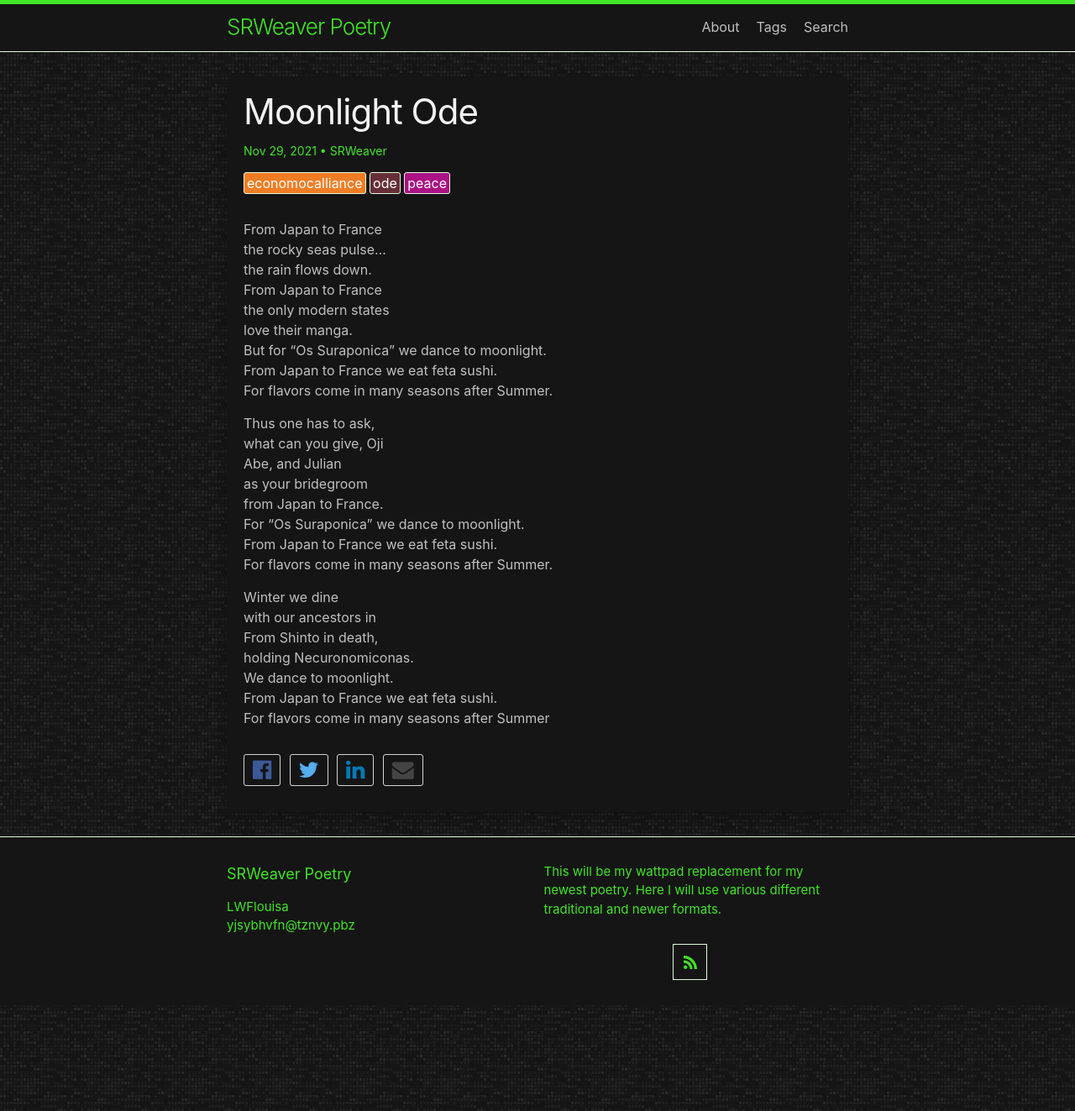
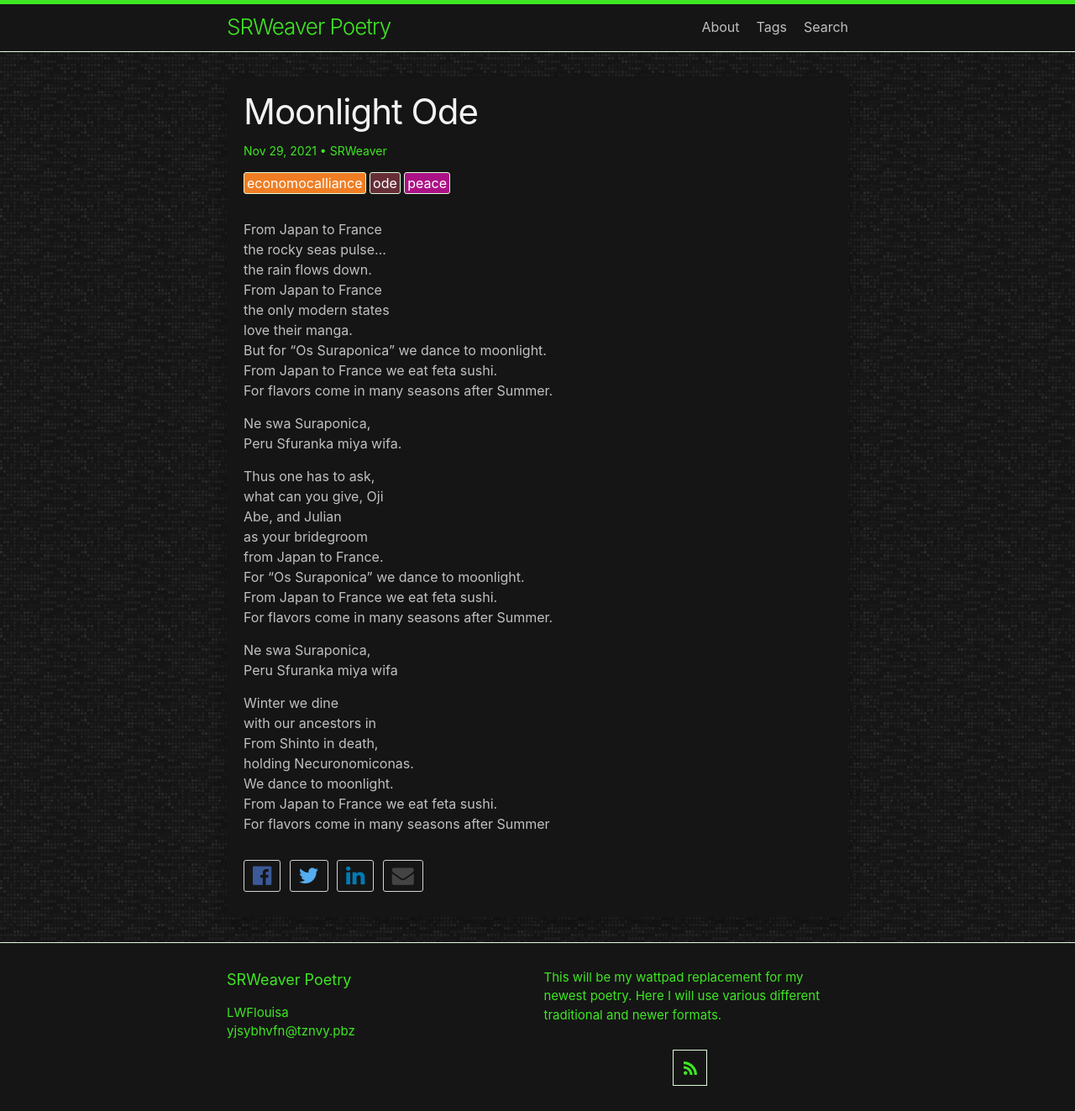
Before and after one commit to LWFlouisa/SRWeaverPoetry, a Jekyll site: the page built from _posts/2021-11-29-fromjapantofrance.md, in a window 1280 px wide. Shown: the whole page at 84% size. Built offline with Jekyll 4.4.1, drawn with Linux system fonts in a browser that asks for light colours.

Commit message:
Update 2021-11-29-fromjapantofrance.md

```diff
--- a/_posts/2021-11-29-fromjapantofrance.md
+++ b/_posts/2021-11-29-fromjapantofrance.md
@@ -14,6 +14,9 @@ But for "Os Suraponica" we dance to moonlight.<br />
 From Japan to France we eat feta sushi.<br />
 For flavors come in many seasons after Summer.<br />
 
+Ne swa Suraponica,<br />
+Peru Sfuranka miya wifa.
+
 Thus one has to ask,<br />
 what can you give, Oji<br />
 Abe, and Julian<br />
@@ -23,6 +26,9 @@ For "Os Suraponica" we dance to moonlight.<br />
 From Japan to France we eat feta sushi.<br />
 For flavors come in many seasons after Summer.<br />
 
+Ne swa Suraponica,<br />
+Peru Sfuranka miya wifa
+
 Winter we dine<br />
 with our ancestors in<br />
 From Shinto in death,<br />
```
